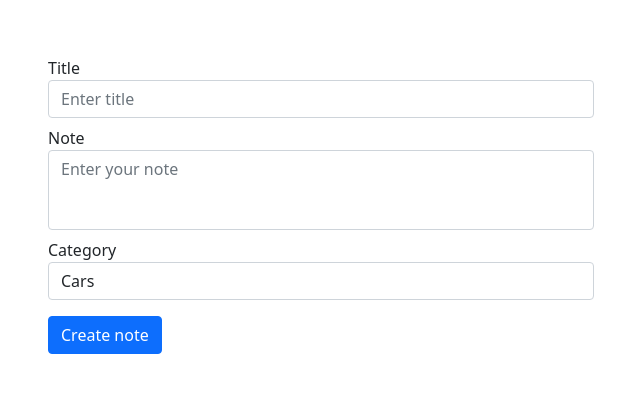
After one commit to Arsenowy/famatech-backend, a PHP site: page /admin/add_note.php in a window 1280 px wide. The commit adds this page. Shown: the top 393 px of the page, without its empty margins (319-959 px from the left). Run offline with PHP 8.4, Linux system fonts and the light colour scheme; the visitor is signed in with stand-in values (Sample User, id 1).

Commit message:
Add logout, add notes, delete notes

```diff
--- /dev/null
+++ b/src/admin/add_note.php
@@ -0,0 +1,49 @@
+<?php
+include("includes/header.php");
+
+if (!$session->is_signed_in()) redirect("login.php");
+
+$note = new Note();
+
+if (isset($_POST['create_note'])) {
+	$title = trim(htmlentities($_POST['title']));
+	$body = trim(htmlentities($_POST['body']));
+	$category = $_POST['category'];
+
+	if ($note) {
+        $note->title = $title;
+        $note->body = $body;
+        $note->category = $category;
+        $note->author = $session->user_id;
+        $note->save();
+        redirect('index.php');
+    }
+}
+?>
+<div class="container">
+    <div class="row d-flex justify-content-center my-5">
+        <div class="col-6">
+            <form method="POST">
+                <div class="form-group my-2">
+                    <label for="title">Title</label>
+                    <input required type="text" name="title" class="form-control" placeholder="Enter title">
+                </div>
+                <div class="form-group my-2">
+                    <label for="body">Note</label>
+                    <input required type="body" name="body" class="form-control pb-5" placeholder="Enter your note">
+                </div>
+                <div class="form-group my-2">
+                    <label for="category">Category</label>
+                    <select name="category" class="form-control">
+                        <option value="cars">Cars</option>
+                        <option value="food">Food</option>
+                        <option value="other">Other</option>
+                    </select>
+                </div>
+                <button type="submit" name="create_note" class="btn btn-primary my-2">Create note</button>
+            </form>
+        </div>
+    </div>
+</div>
+
+<?php include("./includes/footer.php"); ?>
--- a/src/admin/includes/Db_object.class.php
+++ b/src/admin/includes/Db_object.class.php
@@ -17,6 +17,12 @@ class Db_Object
     public static function find_by_id($id)
     {
         $the_result_array = static::find_query("SELECT * FROM " . static::$db_table . " WHERE id= $id LIMIT 1");
+        return !empty($the_result_array) ? array_shift($the_result_array) : false;
+    }
+
+    public static function find_all()
+    {
+        return static::find_query("SELECT * FROM " . static::$db_table);
     }
 
     public static function find_query($sql)
@@ -92,4 +98,13 @@ class Db_Object
             return true;
         } else return false;
     }
+    public function delete()
+    {
+        global $database;
+        $sql = "DELETE FROM " . static::$db_table . " WHERE id= " . $this->id;
+        $database->query($sql);
+        // if number of deleted rows is 1 -> return true
+        return (mysqli_affected_rows($database->connection) == 1) ? true : false;
+
+    }
 }
--- /dev/null
+++ b/src/admin/includes/Note.class.php
@@ -0,0 +1,15 @@
+<?php
+class Note extends Db_Object {
+    protected static $db_table = "notes";
+    protected static $db_table_fields = array('title', 'body', 'category', 'author');
+    public $id;
+    public $title;
+    public $body;
+    public $category;
+    public $author;
+
+    public static function find_notes_by_author($id)
+    {
+        return static::find_query("SELECT * FROM " . self::$db_table . " WHERE author = " . $id);
+    }
+}
--- a/src/admin/includes/init.php
+++ b/src/admin/includes/init.php
@@ -9,6 +9,7 @@ require_once('Database.class.php');
 require_once('Session.class.php');
 require_once('Db_object.class.php');
 require_once('User.class.php');
+require_once('Note.class.php');
 
 
 
--- /dev/null
+++ b/src/admin/logout.php
@@ -0,0 +1,5 @@
+<?php
+require_once("includes/header.php");
+
+$session->logout();
+redirect("login.php");
```
Also changed, not shown: src/admin/delete_note.php (added, +9 -0 lines), src/admin/index.php (+22 -4 lines).
